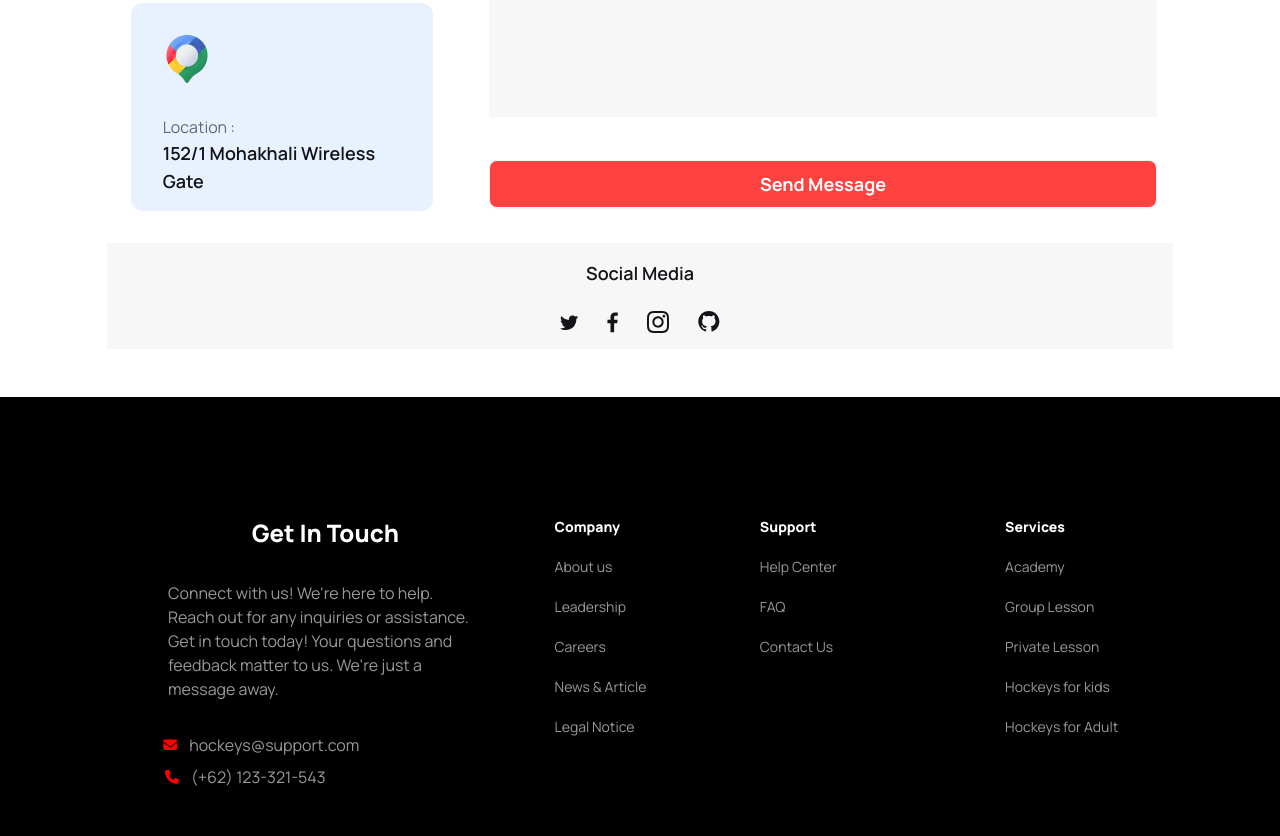
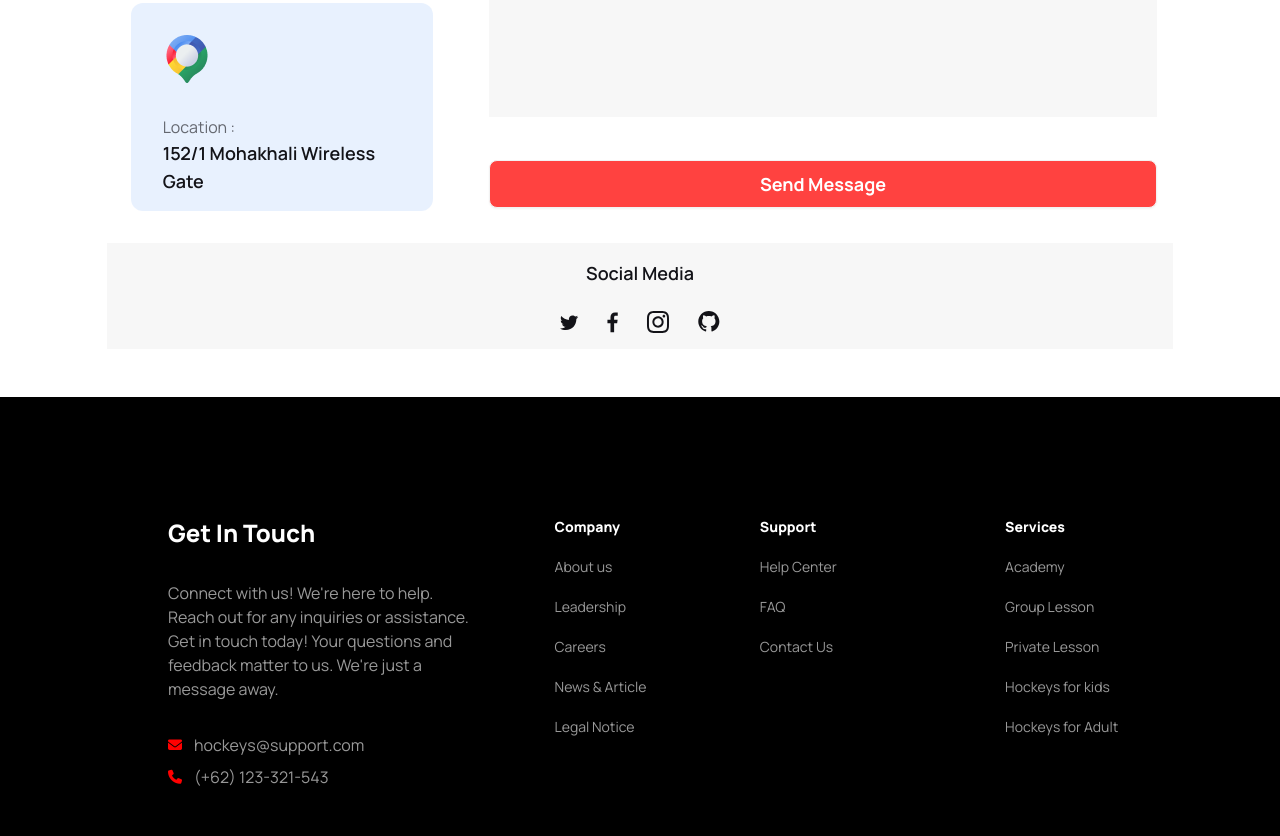
Before and after one commit to akhyemc/hockeys-main, a plain HTML site: page index.html in a window 1280 px wide. Shown: the part 4603-5439 px from the top of the page. Drawn offline with nearby package versions, Linux system fonts and the light colour scheme.

Commit message:
last commit

```diff
--- a/index.html
+++ b/index.html
@@ -444,7 +444,7 @@
       <!-- get in touch section -->
       <div class="">
         <div class="text-center mt-20">
-          <h2 class="text-[#131318] text-2xl font-bold">Get In Touch</h2>
+          <h2 class=" text-[#131318] text-2xl font-bold ">Get In Touch</h2>
           <p class="text-[#1313189e]">The professional hockeys club are everywhere in many countries.Most of these clubs are in <br> America and England as the game is popular in there.
         </div>
         <div class="flex flex-col lg:flex-row gap-4 mt-14">
@@ -498,15 +498,15 @@
     </main>
     <!-- footer section -->
   <footer class="footer font-manrope grid grid-cols-2 lg:grid-cols-5 grid-rows-3 lg:grid-rows-1 p-6 bg-black mt-12 gap-8">
-    <div class="col-span-2 flex flex-col justify-center items-center lg:mt-24 lg:ml-36">
+    <div class="col-span-2 flex flex-col justify-center items-center lg:items-start lg:mt-24 lg:ml-36">
       <h2 class="text-xl lg:text-2xl font-extrabold mb-6 text-center text-white">Get In Touch</h2>
       <p class="text-sm lg:text-base text-[#ffffff99] mb-6">Connect with us! We're here to help. Reach out for any inquiries or assistance. Get in touch today! Your questions and feedback matter to us. We're just a message away.
       </p>
-      <div class="flex items-center gap-3 lg:-ml-32">
+      <div class="flex items-center gap-3">
         <i class="fas fa-envelope text-[red]"></i>
         <p class="text-base text-[#ffffff99]">hockeys@support.com</p>
       </div>
-      <div class="flex gap-3 items-center lg:-ml-40">
+      <div class="flex gap-3 items-center">
         <i class="fas fa-phone text-[red]"></i>
         <p class="text-base text-[#ffffff99]">(+62) 123-321-543</p>
       </div>
```
